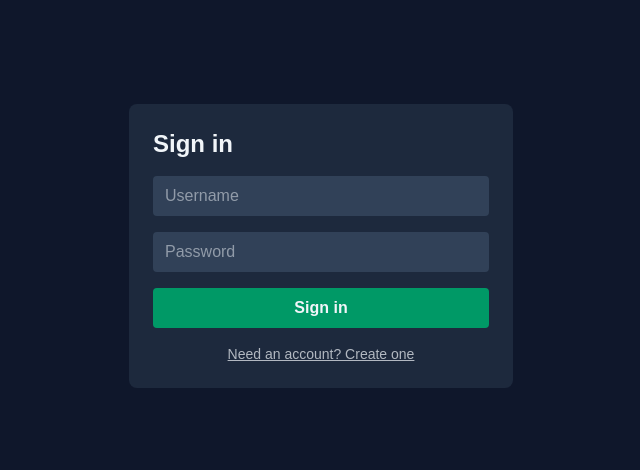
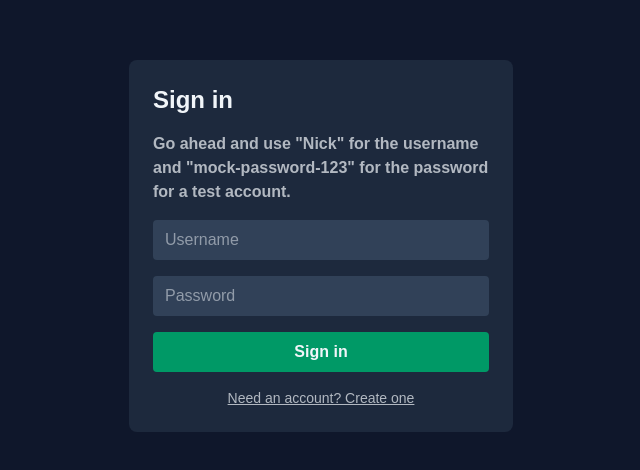
Before and after one commit to AndrewR270/hackschool-fa26, a Next.js app in the folder client/: page /login in a window 1280 px wide. Shown: the part 154-624 px from the top of the page, without its empty margins (319-959 px from the left). Built offline with nearby package versions, Linux system fonts and the light colour scheme; no server answers.

Commit message:
Edited session plus added instructions for the option to use a test account on log in page

```diff
--- a/client/app/login/page.tsx
+++ b/client/app/login/page.tsx
@@ -36,7 +36,7 @@ export default function LoginPage() {
       if (!res.ok) throw new Error(data.error || "Something went wrong");
 
       setSession(data.username); // remember who is signed in
-      router.push("/");          // go to the game page
+      router.push("/"); // go to the game page
     } catch (err) {
       setError(err instanceof Error ? err.message : "Something went wrong");
     } finally {
@@ -49,9 +49,16 @@ export default function LoginPage() {
   return (
     <div className="flex flex-1 items-center justify-center bg-slate-900 px-6 text-slate-100">
       <form onSubmit={handleSubmit} className="w-full max-w-sm rounded-lg bg-slate-800 p-6 flex flex-col gap-4">
+
         <h1 className="text-2xl font-bold">
           {mode === "login" ? "Sign in" : "Create account"}
         </h1>
+
+        <h2 className="text-l font-semibold text-left opacity-70">
+            Go ahead and use "Nick" for the username and
+            "mock-password-123" for the password
+            for a test account.
+        </h2>
 
         {mode === "signup" && (
           <input
--- a/client/components/Profile/OtherProfiles.tsx
+++ b/client/components/Profile/OtherProfiles.tsx
@@ -21,7 +21,7 @@ export default function OtherProfiles({ excludeUsername }: { excludeUsername?: s
       try {
         const res = await fetch(`${API}/api/users`);
 
-        // Your getUsers controller returns 404 when there are no users
+        // getUsers controller returns 404 when there are no users
         if (res.status === 404) {
           if (!cancelled) setProfiles([]);
           return;
--- a/client/lib/session.ts
+++ b/client/lib/session.ts
@@ -1,5 +1,6 @@
 const KEY = "wordle-username";
 
+//since we're currently not worried about authentication, we can just use localStorage to store the username of the current session
 export const getUsername = (): string | null =>
   typeof window === "undefined" ? null : localStorage.getItem(KEY);
 
```
